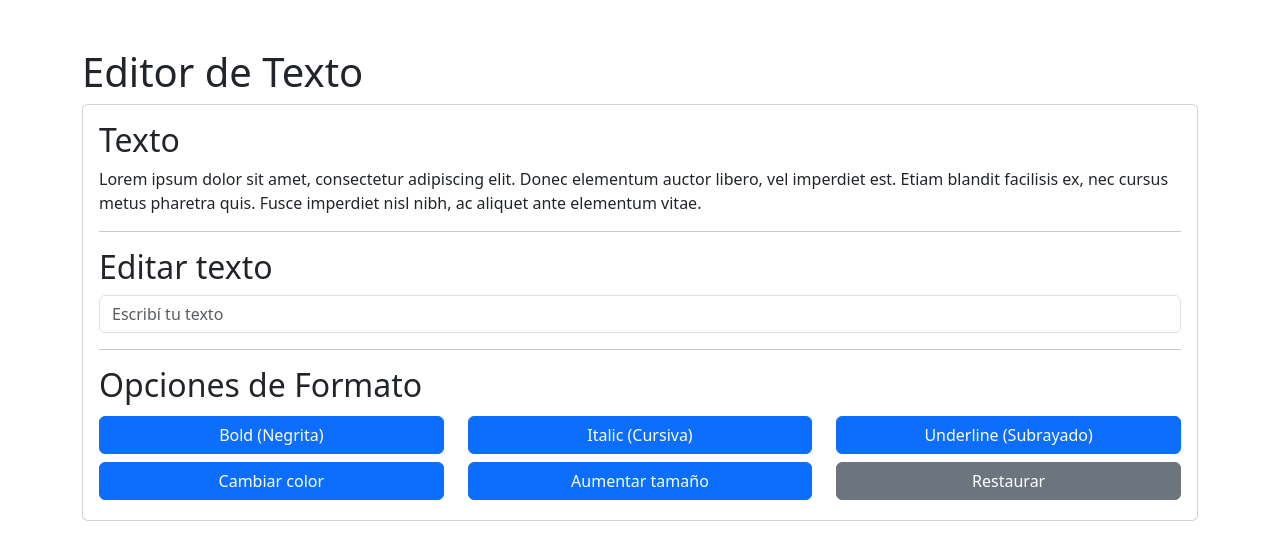
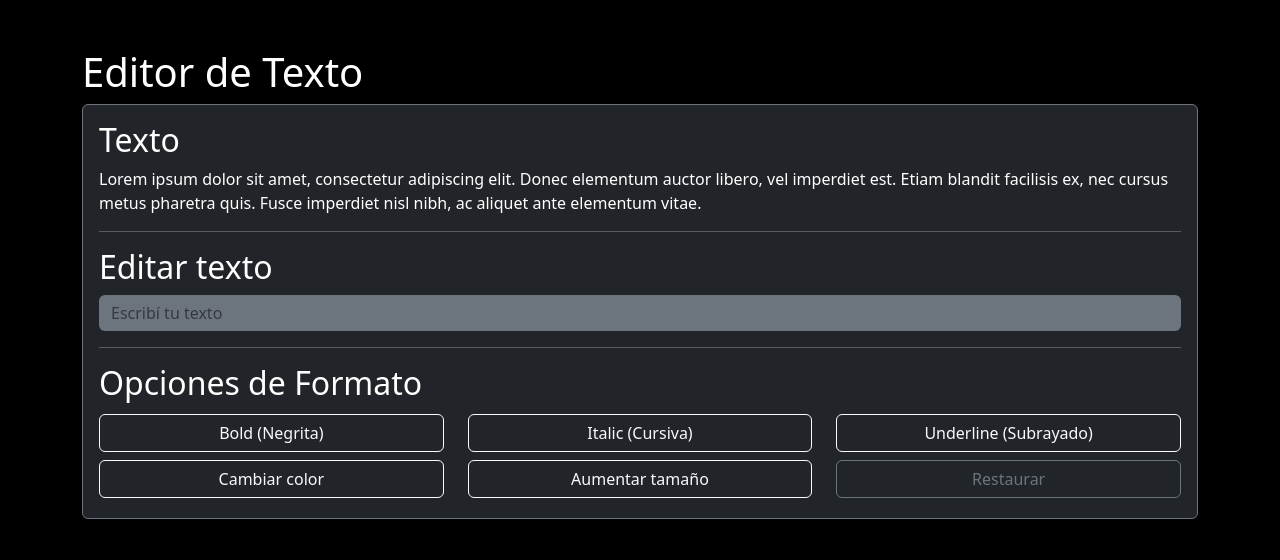
Before and after one commit to ignaciobatista207/plataformas-moviles-entregas, a plain HTML site: page tp-12/index.html in a window 1280 px wide. Drawn offline with nearby package versions, Linux system fonts and the light colour scheme.

Commit message:
Update index.html

```diff
--- a/tp-12/index.html
+++ b/tp-12/index.html
@@ -1,5 +1,5 @@
 <!DOCTYPE html>
-<html>
+<html lang="es">
 <head>
     <meta charset="utf-8">
     <meta name="viewport" content="width=device-width, initial-scale=1">
@@ -11,13 +11,13 @@
         crossorigin="anonymous">
 </head>
 
-<body>
+<body class="bg-black text-white">
 
     <div class="container my-1 my-sm-2 my-md-4 my-lg-5">
 
         <h1>Editor de Texto</h1>
 
-        <div class="card">
+        <div class="card bg-dark text-white border-secondary">
             <div class="card-body">
 
                 <h2>Texto</h2>
@@ -26,18 +26,18 @@
                     Lorem ipsum dolor sit amet, consectetur adipiscing elit. Donec elementum auctor libero, vel imperdiet est. Etiam blandit facilisis ex, nec cursus metus pharetra quis. Fusce imperdiet nisl nibh, ac aliquet ante elementum vitae.
                 </p>
 
-                <hr class="hr">
+                <hr class="hr border-light">
 
                 <h2>Editar texto</h2>
 
                 <input
                     type="text"
                     id="input-texto"
-                    class="form-control"
+                    class="form-control bg-secondary text-white border-0"
                     placeholder="Escribí tu texto"
                 >
 
-                <hr>
+                <hr class="border-light">
 
                 <h2>Opciones de Formato</h2>
 
@@ -46,7 +46,7 @@
                     <div class="col-12 col-md-4 my-1">
                         <button
                             id="btn-negrita"
-                            class="btn d-block w-100 btn-primary"
+                            class="btn d-block w-100 btn-outline-light"
                             data-formato="negrita">
                             Bold (Negrita)
                         </button>
@@ -55,7 +55,7 @@
                     <div class="col-12 col-md-4 my-1">
                         <button
                             id="btn-cursiva"
-                            class="btn d-block w-100 btn-primary"
+                            class="btn d-block w-100 btn-outline-light"
                             data-formato="cursiva">
                             Italic (Cursiva)
                         </button>
@@ -64,7 +64,7 @@
                     <div class="col-12 col-md-4 my-1">
                         <button
                             id="btn-subrayado"
-                            class="btn d-block w-100 btn-primary"
+                            class="btn d-block w-100 btn-outline-light"
                             data-formato="subrayado">
                             Underline (Subrayado)
                         </button>
@@ -73,7 +73,7 @@
                     <div class="col-12 col-md-4 my-1">
                         <button
                             id="btn-color"
-                            class="btn d-block w-100 btn-primary">
+                            class="btn d-block w-100 btn-outline-light">
                             Cambiar color
                         </button>
                     </div>
@@ -81,7 +81,7 @@
                     <div class="col-12 col-md-4 my-1">
                         <button
                             id="btn-tamaño"
-                            class="btn d-block w-100 btn-primary">
+                            class="btn d-block w-100 btn-outline-light">
                             Aumentar tamaño
                         </button>
                     </div>
@@ -89,7 +89,7 @@
                     <div class="col-12 col-md-4 my-1">
                         <button
                             id="btn-restaurar"
-                            class="btn d-block w-100 btn-secondary">
+                            class="btn d-block w-100 btn-outline-secondary">
                             Restaurar
                         </button>
                     </div>
@@ -192,7 +192,7 @@
 
             if (texto.style.color === "red") {
 
-                texto.style.color = "black";
+                texto.style.color = "white";
 
                 document.querySelector("#btn-color").textContent =
                     "Cambiar color";
@@ -241,7 +241,7 @@
             texto.style.fontWeight = "normal";
             texto.style.fontStyle = "normal";
             texto.style.textDecoration = "none";
-            texto.style.color = "black";
+            texto.style.color = "white";
             texto.style.fontSize = "";
 
             inputTexto.value = "";
@@ -287,27 +287,4 @@
         // Botones originales
         document
             .querySelectorAll('button[data-formato]')
-            .forEach(e => e.addEventListener('click', handlerBoton));
-
-
-        // Botón color
-        document
-            .querySelector("#btn-color")
-            .addEventListener("click", cambiarColor);
-
-
-        // Botón tamaño
-        document
-            .querySelector("#btn-tamaño")
-            .addEventListener("click", cambiarTamaño);
-
-
-        // Botón restaurar
-        document
-            .querySelector("#btn-restaurar")
-            .addEventListener("click", restaurar);
-
-    </script>
-
-</body>
-</html>
+            .forEach(e =>
```
